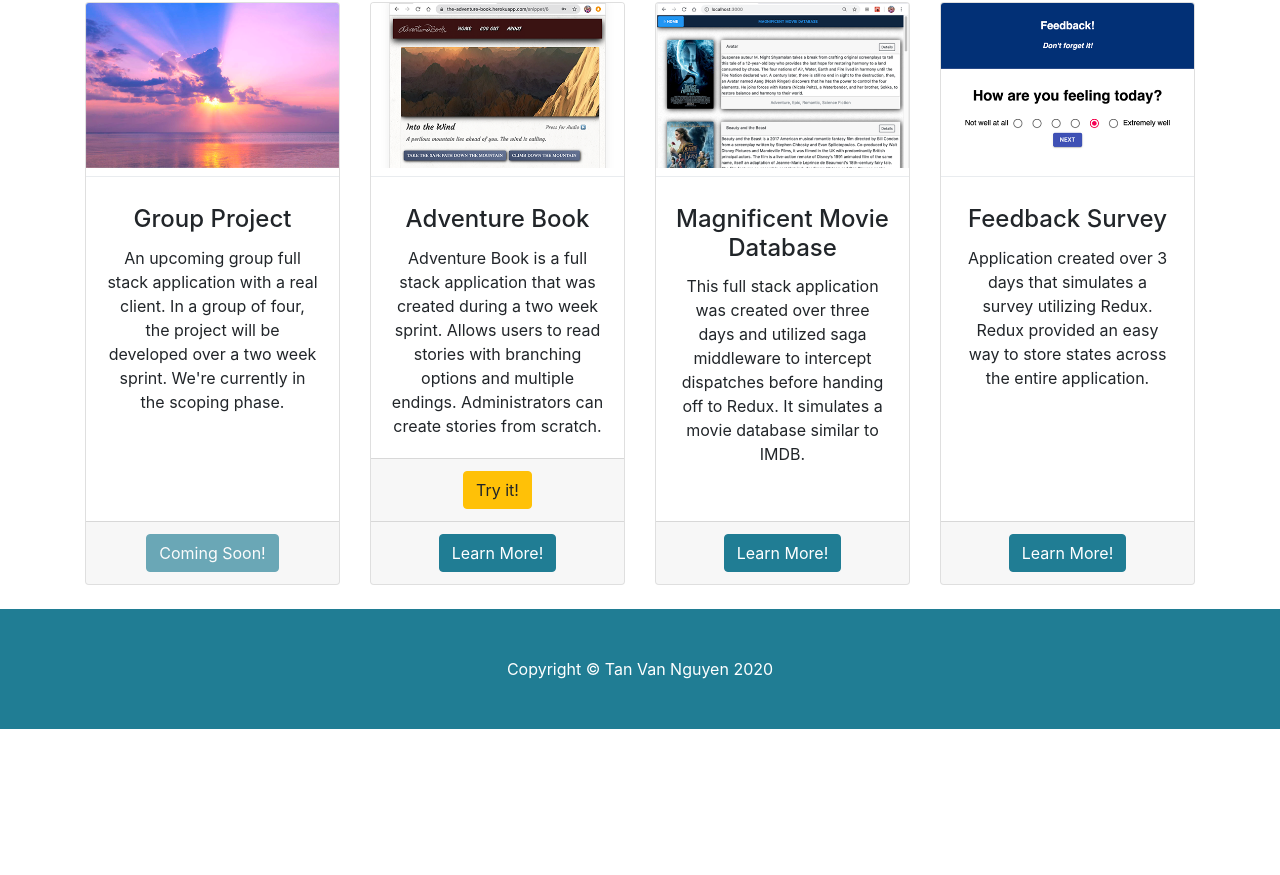
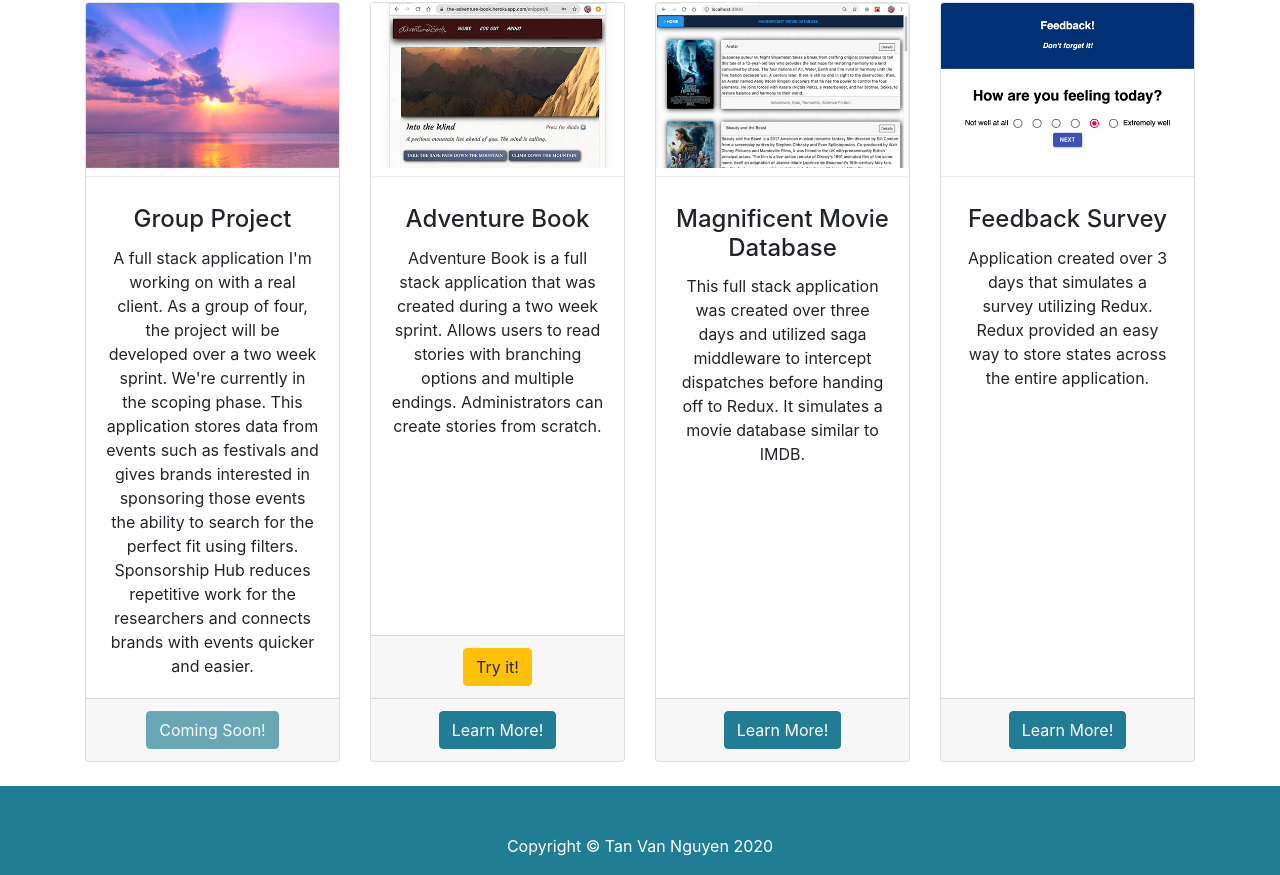
Before and after one commit to tannguyen1024/tannguyen1024.github.io, a website: page index.html in a window 1280 px wide. Shown: the part 568-1443 px from the top of the page. Before the commit the page ends 1297 px from the top, so only its background shows below. Drawn offline with Linux system fonts and the light colour scheme.

Commit message:
Updated Group Project

```diff
--- a/index.html
+++ b/index.html
@@ -93,7 +93,9 @@
           <div class="dropdown-divider"></div>
           <div class="card-body">
             <h4 class="card-title">Group Project</h4>
-            <p class="card-text">An upcoming group full stack application with a real client.  In a group of four, the project will be developed over a two week sprint.  We're currently in the scoping phase.</p>
+            <p class="card-text">A full stack application I'm working on with a real client.  As a group of four, the project will be developed over a two week sprint.  We're currently in the scoping phase. This application stores data from events such as festivals and gives brands interested in sponsoring those events the
+            ability to search for the perfect fit using filters. Sponsorship Hub reduces repetitive work for the researchers and
+            connects brands with events quicker and easier.</p>
           </div>
           <div class="card-footer">
             <a href="#" class="btn btn-info disabled">Coming Soon!</a>
```
